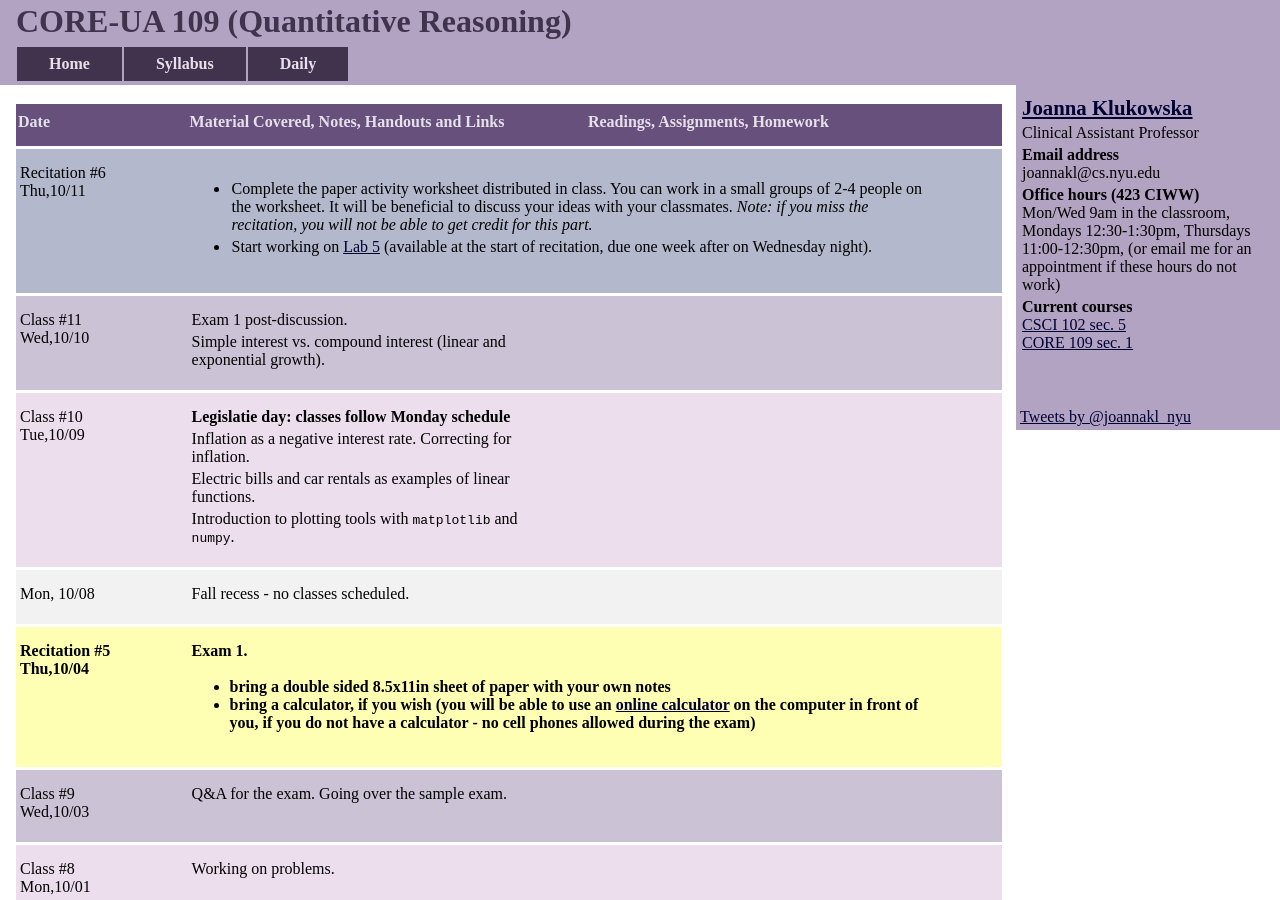
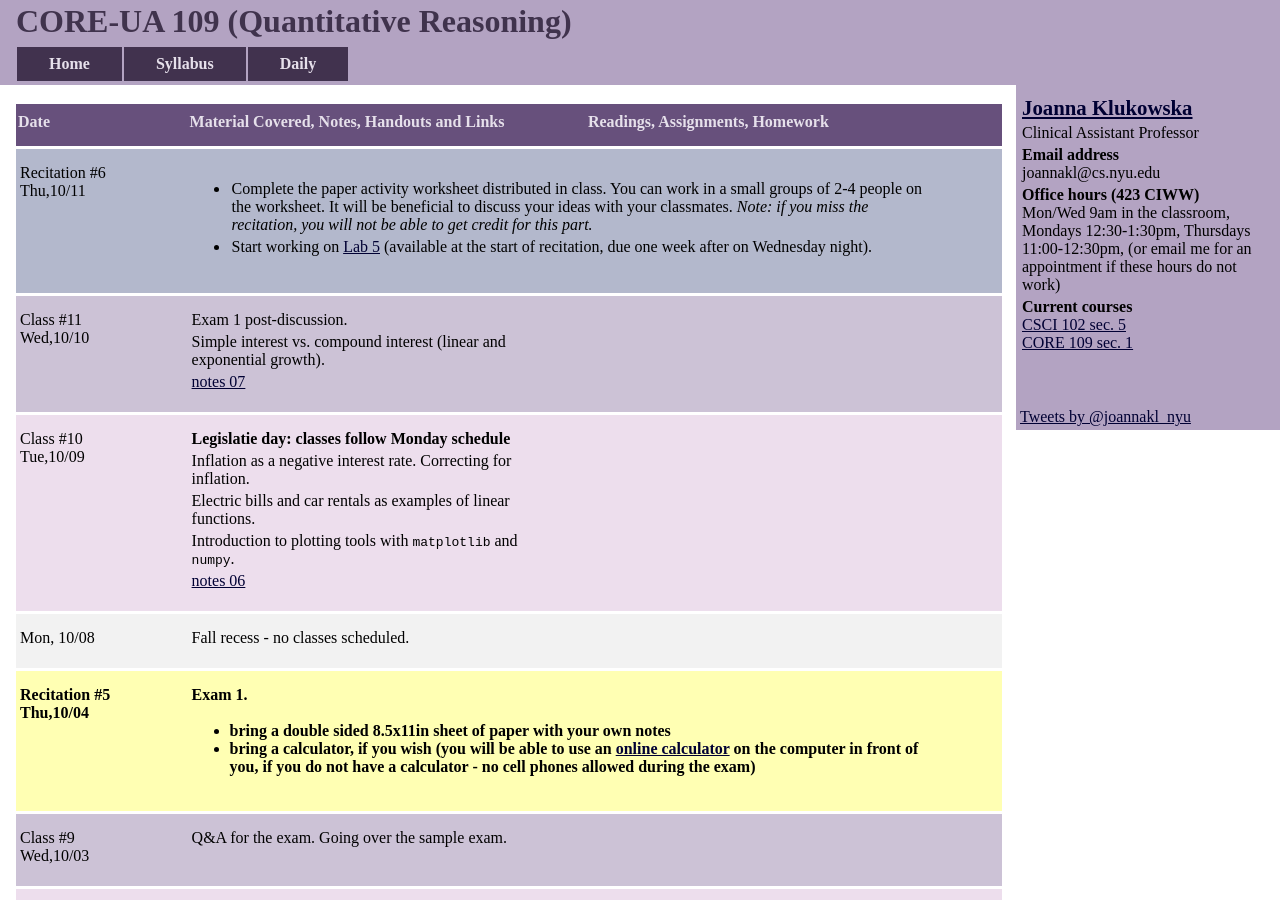
Before and after one commit to joannakl/core109_f18, a Jekyll site: the page built from daily.html, in a window 1280 px wide and 900 px high. Built offline with Jekyll 4.4.1, drawn with Linux system fonts in a browser that asks for light colours; comment, search, counter and statistics services are not loaded.

Commit message:
update for week 6

```diff
--- a/_includes/daily/lec10.markdown
+++ b/_includes/daily/lec10.markdown
@@ -19,6 +19,11 @@ Electric bills and car rentals as examples of linear functions.
 
 Introduction to plotting tools with `matplotlib` and `numpy`.
 
+
+[notes 06](https://drive.google.com/drive/folders/1-Rix3KyrOcqCpckkmU_nJX6-YUwnre7G?usp=sharing)
+
+
+
 </p>
 </div>
 
--- a/_includes/daily/lec11.markdown
+++ b/_includes/daily/lec11.markdown
@@ -14,6 +14,11 @@ Wed,10/10
 Exam 1 post-discussion.
 
 Simple interest vs. compound interest (linear and exponential growth).
+
+
+[notes 07](https://drive.google.com/drive/folders/1-Rix3KyrOcqCpckkmU_nJX6-YUwnre7G?usp=sharing)
+
+
 </p>
 </div>
 
```
